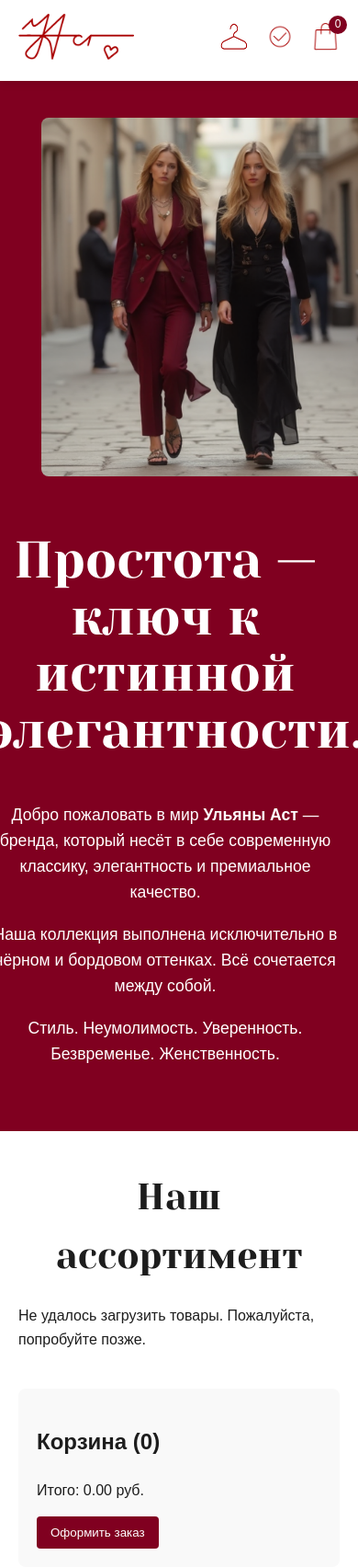
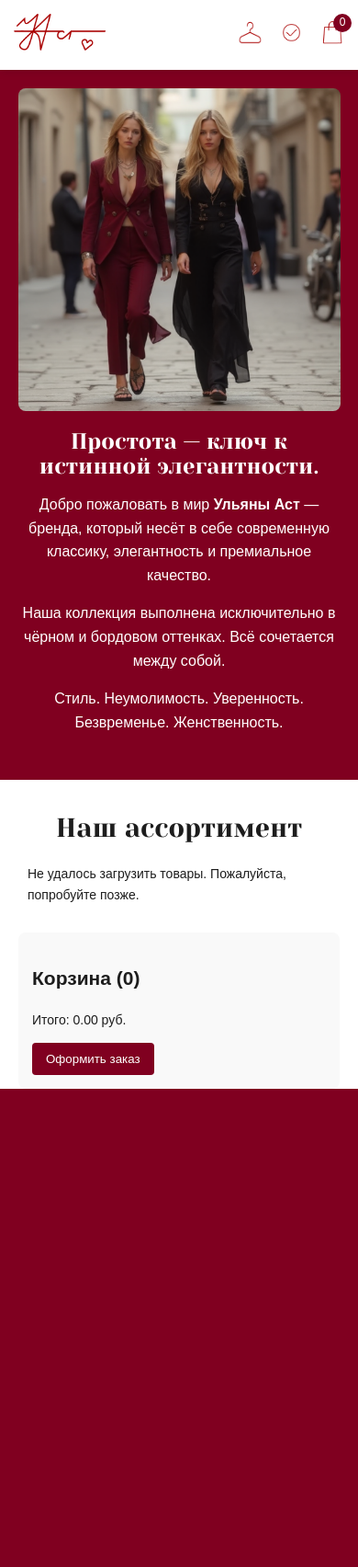
Before and after one commit to ulyanaast/web-shop-2025, a Flask app: page / in a window 390 px wide; the page is wider, and only the part inside the window is pictured. Shown: that part at 92% size. After the commit the page ends 1184 px from the top of that part, so only its background shows below. Run offline with Flask 3, Linux system fonts and the light colour scheme.

Commit message:
Update style.css

```diff
--- a/frontend/static/css/style.css
+++ b/frontend/static/css/style.css
@@ -132,22 +132,6 @@ body {
     font-size: 1.1rem;
 }
 
-/* Адаптивность */
-@media (max-width: 768px) {
-    .promo-container {
-        flex-direction: column;
-    }
-
-    .promo-image, .promo-text {
-        flex: none;
-        width: 100%;
-    }
-
-    .promo-text {
-        text-align: center;
-    }
-}
-
 /* Товары */
 .products-section h2 {
     font-size: 2.5rem;
@@ -264,3 +248,116 @@ body {
     align-items: center;
     justify-content: center;
 }
+
+/* Адаптивность */
+/* Добавьте или обновите эти медиа-запросы в конце вашего style.css */
+
+@media (max-width: 768px) {
+    /* Общие стили для мобильных */
+    body {
+        font-size: 14px;
+    }
+
+    /* Шапка */
+    .header-container {
+        padding: 0 15px;
+    }
+
+    .logo img {
+        height: 40px;
+    }
+
+    .nav-icon img {
+        width: 25px;
+        height: 25px;
+    }
+
+    /* Промо-блок */
+    .promo-banner {
+        padding: 20px 0;
+    }
+
+    .promo-container {
+        flex-direction: column;
+        gap: 15px;
+    }
+
+    .promo-image {
+        margin-left: 0;
+        justify-content: center;
+    }
+
+    .promo-image img {
+        max-width: 90%;
+        height: auto;
+    }
+
+    .promo-text {
+        padding: 0 15px;
+        margin-left: 0;
+        text-align: center;
+    }
+
+    .promo-text h1 {
+        font-size: 2rem;
+        margin-bottom: 10px;
+    }
+
+    .promo-text p {
+        font-size: 1rem;
+    }
+
+    /* Товары */
+    .products-section h2 {
+        font-size: 1.8rem;
+        margin: 30px auto 15px;
+    }
+
+    .products-grid {
+        grid-template-columns: repeat(2, 1fr);
+        gap: 10px;
+        padding: 0 10px;
+    }
+
+    .product-card {
+        width: 100%;
+        max-width: none;
+        margin-bottom: 10px;
+    }
+
+    .product-image {
+        height: 180px;
+        padding: 5px;
+    }
+
+    /* Корзина */
+    .cart-section {
+        margin-top: 30px;
+        padding: 15px;
+    }
+
+    .cart-item {
+        flex-direction: column;
+        align-items: flex-start;
+    }
+
+    .remove-btn {
+        margin-top: 5px;
+        align-self: flex-end;
+    }
+}
+
+/* Дополнительные стили для очень маленьких экранов */
+@media (max-width: 480px) {
+    .products-grid {
+        grid-template-columns: 1fr;
+    }
+
+    .promo-text h1 {
+        font-size: 1.5rem;
+    }
+
+    .product-image {
+        height: 150px;
+    }
+}
```
